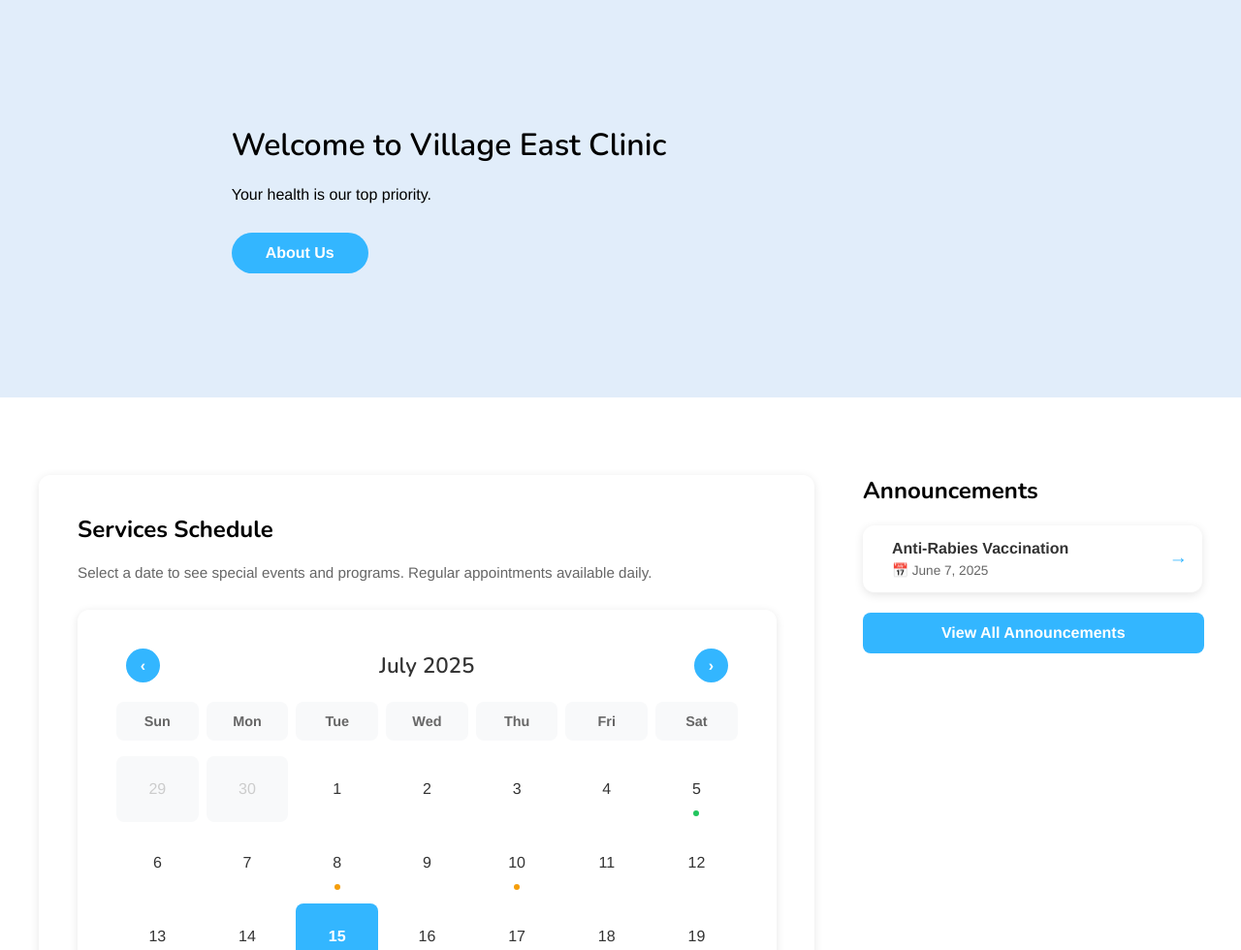
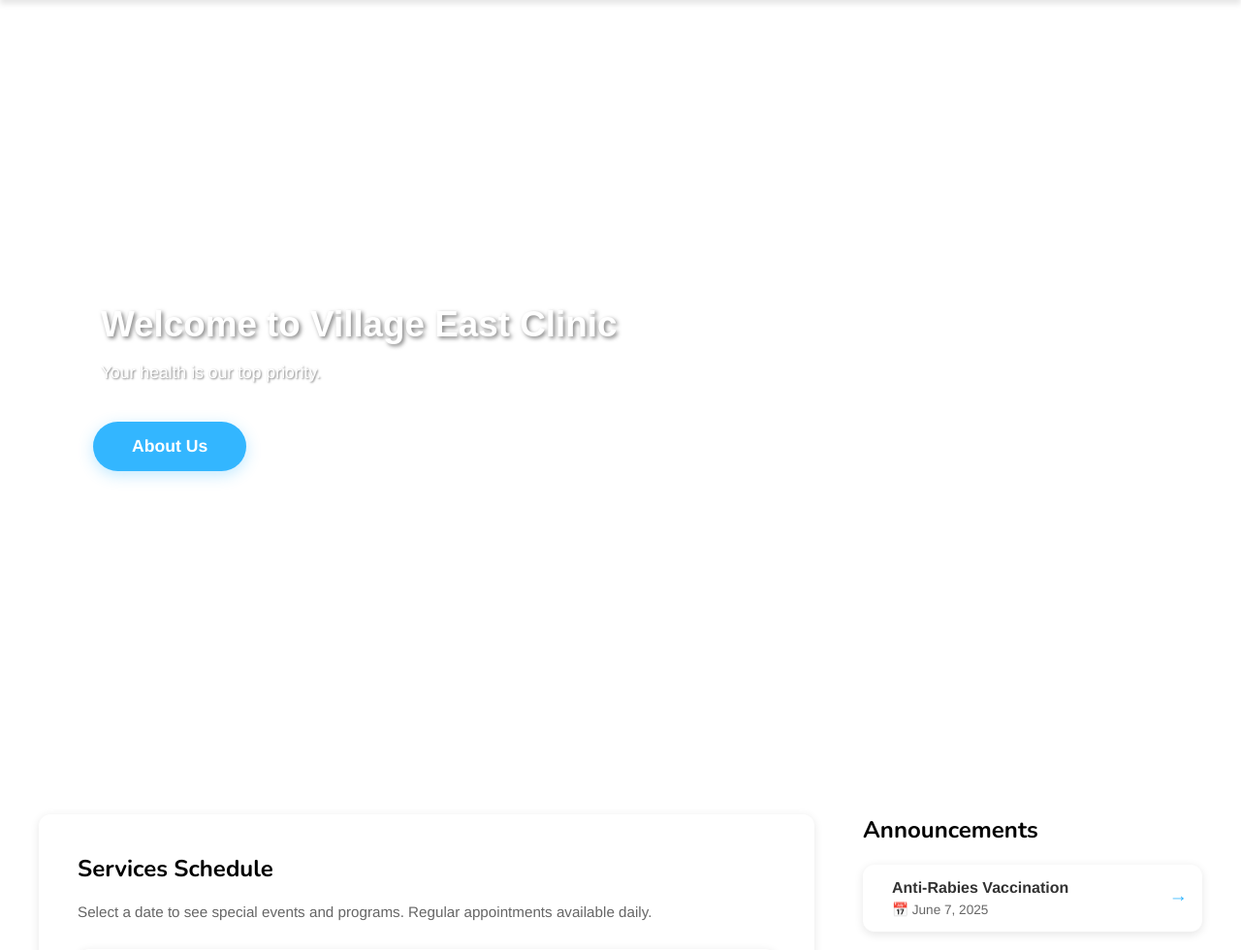
Before and after one commit to erichiii/Health-Services-Appointment-System, a PHP site: page / in a window 1280 px wide. Shown: the part 70-1050 px from the top of the page at 97% size. Run offline with PHP 8.4, Linux system fonts and the light colour scheme; data comes from the database, SQL or seed files in the repository; data that the repository does not hold is empty.

Commit message:
Reverting hero section progress.

```diff
--- a/assets/layout.css
+++ b/assets/layout.css
@@ -167,31 +167,263 @@ h1, h2, h3, h4, h5, h6 {
 /*Homepage Layout*/
 
 .hero-section {
-  padding: 8rem 2rem 8rem;
-  background: rgba(255, 255, 255, 0.1);
-  backdrop-filter: blur(10px);
-  margin-bottom: 5rem;
-  background-color: #E1EDFA; /*placeholder color while no image yet*/
+  position: relative;
+  height: 100vh;
+  min-height: 600px;
+  overflow: hidden;
+  display: flex;
+  align-items: center;
+  justify-content: flex-start;
 }
 
-.hero-section-content {
-  margin-left: 17%;
+/* Hero Carousel */
+.hero-carousel {
+  position: absolute;
+  top: 0;
+  left: 0;
+  width: 100%;
+  height: 100%;
+  z-index: 1;
 }
 
-.about-us-btn { /*placeholder*/
+.hero-slide {
+  position: absolute;
+  top: 0;
+  left: 0;
+  width: 100%;
+  height: 100%;
+  opacity: 0;
+  transition: opacity 1s ease-in-out;
+  background-size: cover;
+  background-position: center;
+  background-repeat: no-repeat;
+}
+
+.hero-slide.active {
+  opacity: 1;
+}
+
+/* Placeholder backgrounds (will be replaced with actual images) */
+.hero-slide[data-bg="hero1"] {
+  background: linear-gradient(135deg, #667eea 0%, #764ba2 100%);
+}
+
+.hero-slide[data-bg="hero2"] {
+  background: linear-gradient(135deg, #f093fb 0%, #f5576c 100%);
+}
+
+.hero-slide[data-bg="hero3"] {
+  background: linear-gradient(135deg, #4facfe 0%, #00f2fe 100%);
+}
+
+.hero-slide[data-bg="hero4"] {
+  background: linear-gradient(135deg, #43e97b 0%, #38f9d7 100%);
+}
+
+/* Hero Overlay */
+.hero-overlay {
+  position: absolute;
+  top: 0;
+  left: 0;
+  width: 100%;
+  height: 100%;
+  background: rgba(0, 0, 0, 0.4);
+  z-index: 2;
+}
+
+/* Hero Content */
+.hero-section-content {
+  position: relative;
+  z-index: 3;
+  text-align: left;
+  color: white;
+  max-width: 800px;
+  padding: 0 2rem;
+  margin-left: 2rem;
+}
+
+.hero-section-content h1 {
+  font-size: 2.3rem;
+  font-weight: 600;
+  margin-bottom: 1rem;
+  margin-left: 2.5rem;
+  text-shadow: 2px 2px 4px rgba(0, 0, 0, 0.5);
+  animation: fadeInUp 1s ease-out;
+  font-family: 'Poppins', Arial, sans-serif;
+}
+
+.hero-section-content p {
+  font-size: 1.1rem;
+  margin-bottom: 2rem;
+  margin-left: 2.5rem;
+  text-shadow: 1px 1px 2px rgba(0, 0, 0, 0.5);
+  animation: fadeInUp 1s ease-out 0.3s both;
+}
+
+.about-us-btn {
   background: #33b6ff;
   color: white;
   border: none;
-  padding: 12px 20px;
-  border-radius: 30px;
+  padding: 15px 40px;
+  border-radius: 50px;
   cursor: pointer;
   font-weight: 600;
-  width: 10%;
-  transition: background-color 0.3s;
+  font-size: 1.1rem;
+  transition: all 0.3s ease;
   text-decoration: none;
-  display: block;
+  display: inline-block;
   text-align: center;
-  margin-top: 30px;
+  margin-top: 0.5rem;
+  margin-left: 2rem;
+  box-shadow: 0 4px 15px rgba(51, 182, 255, 0.3);
+  animation: fadeInUp 1s ease-out 0.6s both;
+}
+
+.about-us-btn:hover {
+  background: #1b72a1;
+  transform: translateY(-2px);
+  box-shadow: 0 6px 20px rgba(51, 182, 255, 0.4);
+}
+
+/* Carousel Indicators */
+.hero-indicators {
+  position: absolute;
+  bottom: 30px;
+  left: 50%;
+  transform: translateX(-50%);
+  display: flex;
+  gap: 12px;
+  z-index: 4;
+}
+
+.indicator {
+  width: 12px;
+  height: 12px;
+  border-radius: 50%;
+  background: rgba(255, 255, 255, 0.5);
+  cursor: pointer;
+  transition: all 0.3s ease;
+}
+
+.indicator.active,
+.indicator:hover {
+  background: white;
+  transform: scale(1.2);
+}
+
+/* Carousel Navigation */
+.hero-nav {
+  position: absolute;
+  top: 50%;
+  transform: translateY(-50%);
+  background: rgba(255, 255, 255, 0.2);
+  border: 2px solid rgba(255, 255, 255, 0.5);
+  color: white;
+  width: 50px;
+  height: 50px;
+  border-radius: 50%;
+  font-size: 24px;
+  cursor: pointer;
+  z-index: 4;
+  transition: all 0.3s ease;
+  display: flex;
+  align-items: center;
+  justify-content: center;
+}
+
+.hero-nav:hover {
+  background: rgba(255, 255, 255, 0.3);
+  border-color: white;
+  transform: translateY(-50%) scale(1.1);
+}
+
+.hero-nav.prev {
+  left: 30px;
+}
+
+.hero-nav.next {
+  right: 30px;
+}
+
+/* Animations */
+@keyframes fadeInUp {
+  from {
+    opacity: 0;
+    transform: translateY(30px);
+  }
+  to {
+    opacity: 1;
+    transform: translateY(0);
+  }
+}
+
+/* Responsive Design */
+@media (max-width: 768px) {
+  .hero-section {
+    height: 80vh;
+    min-height: 500px;
+  }
+
+  .hero-section-content h1 {
+    font-size: 2.5rem;
+  }
+
+  .hero-section-content p {
+    font-size: 1.2rem;
+  }
+
+  .hero-nav {
+    width: 40px;
+    height: 40px;
+    font-size: 20px;
+  }
+
+  .hero-nav.prev {
+    left: 15px;
+  }
+
+  .hero-nav.next {
+    right: 15px;
+  }
+
+  .hero-indicators {
+    bottom: 20px;
+  }
+}
+
+@media (max-width: 480px) {
+  .hero-section-content {
+    padding: 0 1rem;
+  }
+
+  .hero-section-content h1 {
+    font-size: 2rem;
+  }
+
+  .hero-section-content p {
+    font-size: 1rem;
+  }
+
+  .about-us-btn {
+    padding: 12px 30px;
+    font-size: 1rem;
+  }
+}
+
+.hero-slide[data-bg="hero1"] {
+  background-image: url('../assets/images/image1.png');
+}
+
+.hero-slide[data-bg="hero2"] {
+  background-image: url('../assets/images/hero2.jpg');
+}
+
+.hero-slide[data-bg="hero3"] {
+  background-image: url('../assets/images/hero3.jpg');
+}
+
+.hero-slide[data-bg="hero4"] {
+  background-image: url('../assets/images/hero4.jpg');
 }
 
 /* Contact Page Styles */
```
